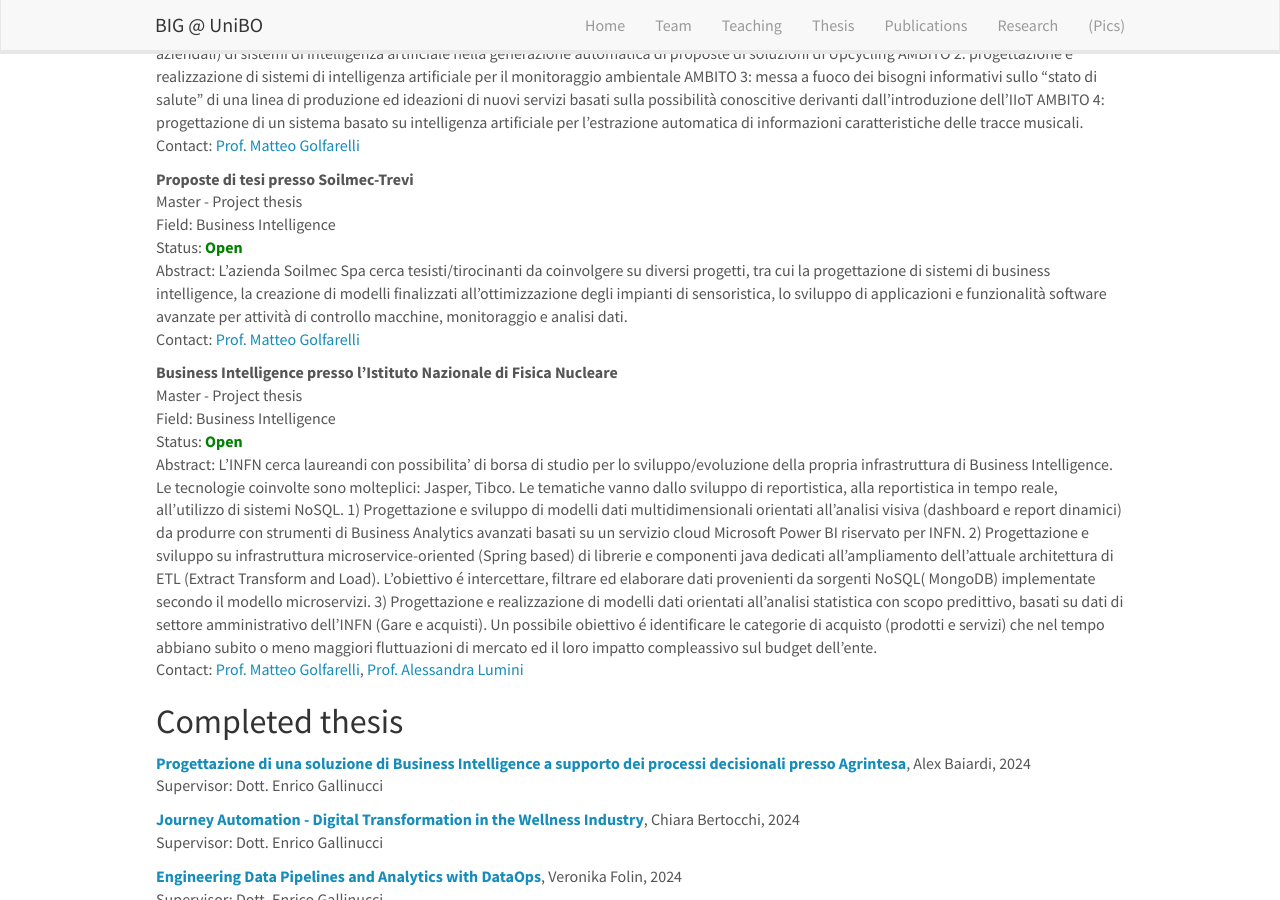
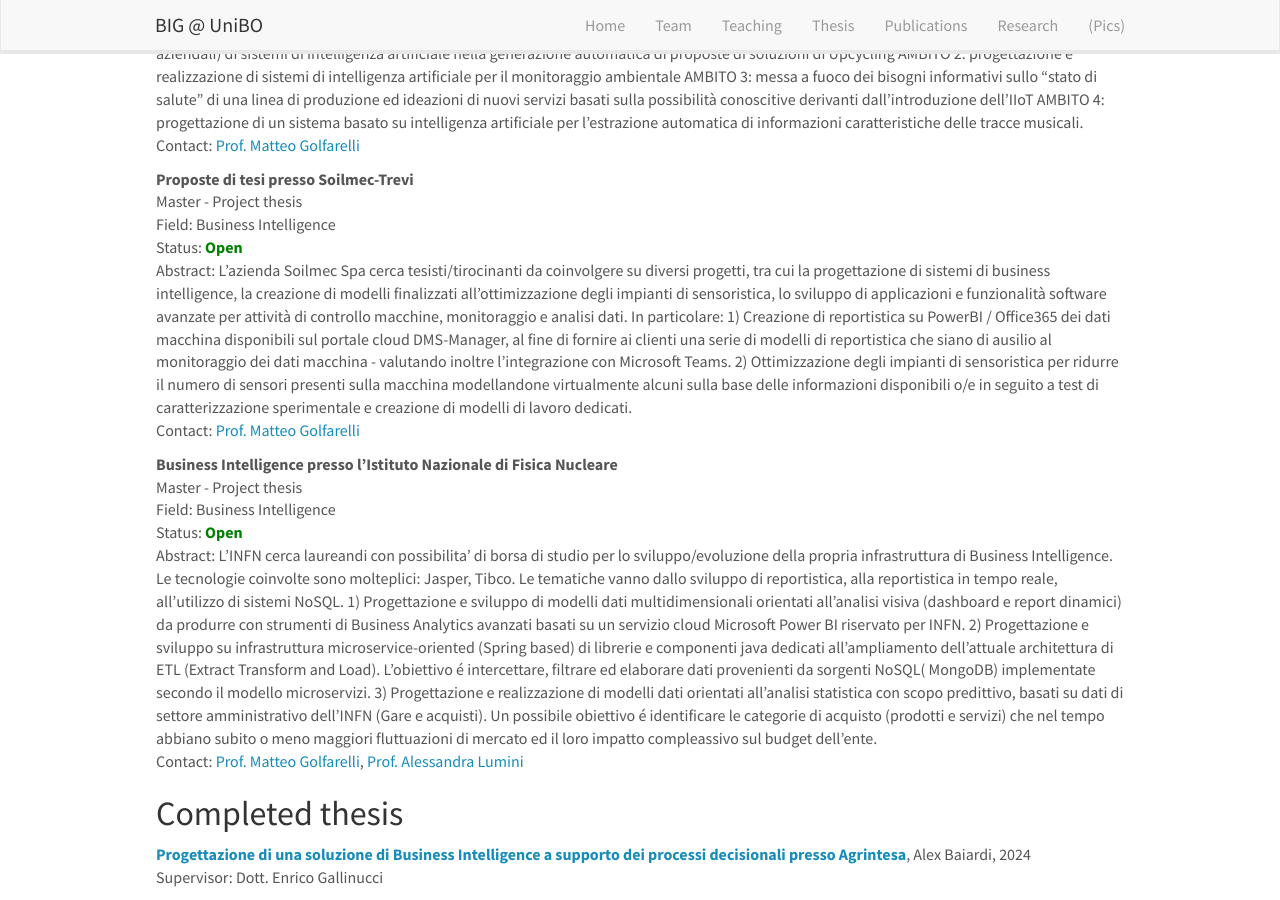
Before and after one commit to big-unibo/big-unibo.github.io, a Jekyll site: the page built from _pages/thesis.md, in a window 1280 px wide and 900 px high, scrolled down 2607 px. Built offline with Jekyll 4.4.1, drawn with Linux system fonts in a browser that asks for light colours; nearby versions of some CDN libraries.

Commit message:
new theses

```diff
--- a/_data/thesis.yml
+++ b/_data/thesis.yml
@@ -146,7 +146,9 @@
     L'azienda Soilmec Spa cerca tesisti/tirocinanti da coinvolgere su diversi progetti,
     tra cui la progettazione di sistemi di business intelligence,
     la creazione di modelli finalizzati all'ottimizzazione degli impianti di sensoristica,
-    lo sviluppo di applicazioni e funzionalità software avanzate per attività di controllo macchine, monitoraggio e analisi dati.
+    lo sviluppo di applicazioni e funzionalità software avanzate per attività di controllo macchine, monitoraggio e analisi dati. In particolare:
+    1) Creazione di reportistica su PowerBI / Office365 dei dati macchina disponibili sul portale cloud DMS-Manager, al fine di fornire ai clienti una serie di modelli di reportistica che siano di ausilio al monitoraggio dei dati macchina - valutando inoltre l'integrazione con Microsoft Teams.
+    2) Ottimizzazione degli impianti di sensoristica per ridurre il numero di sensori presenti sulla macchina modellandone virtualmente alcuni sulla base delle informazioni disponibili o/e in seguito a test di caratterizzazione sperimentale e creazione di modelli di lavoro dedicati.
   link:
   slides:
 
```
